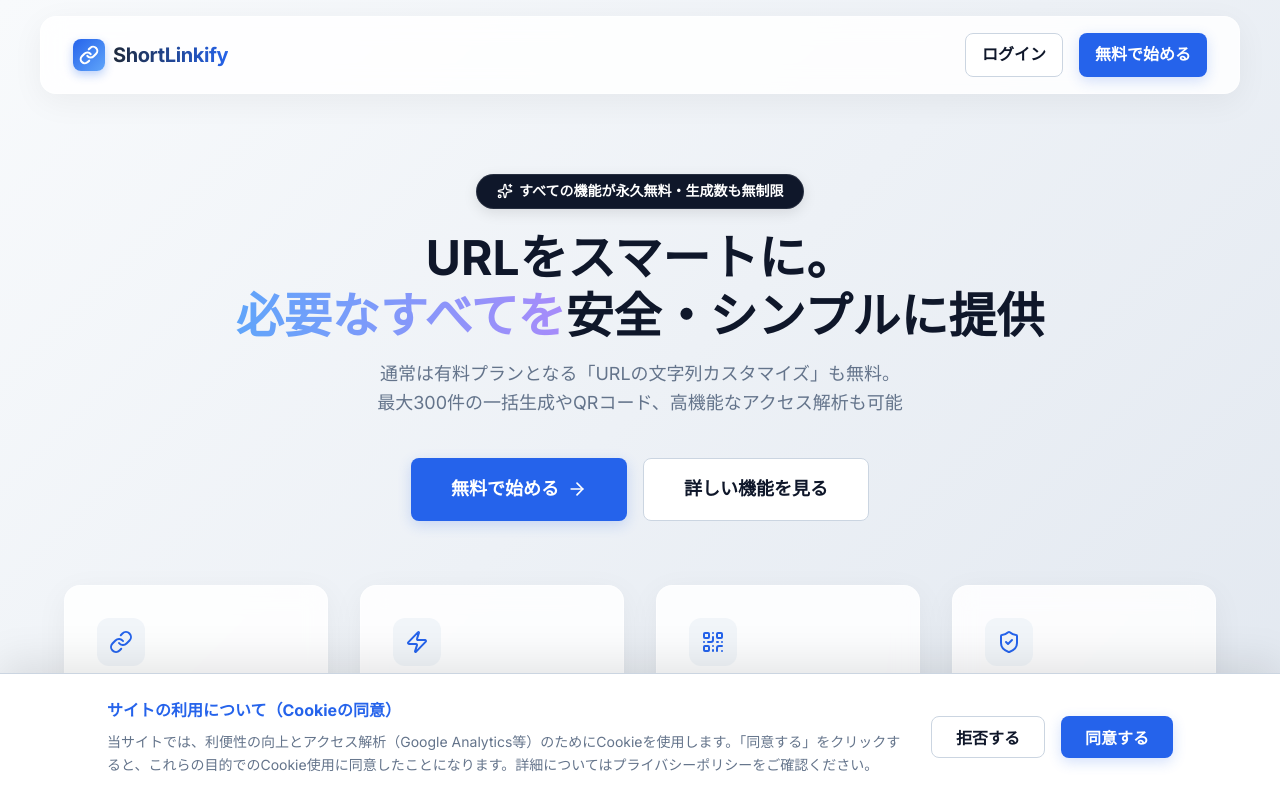
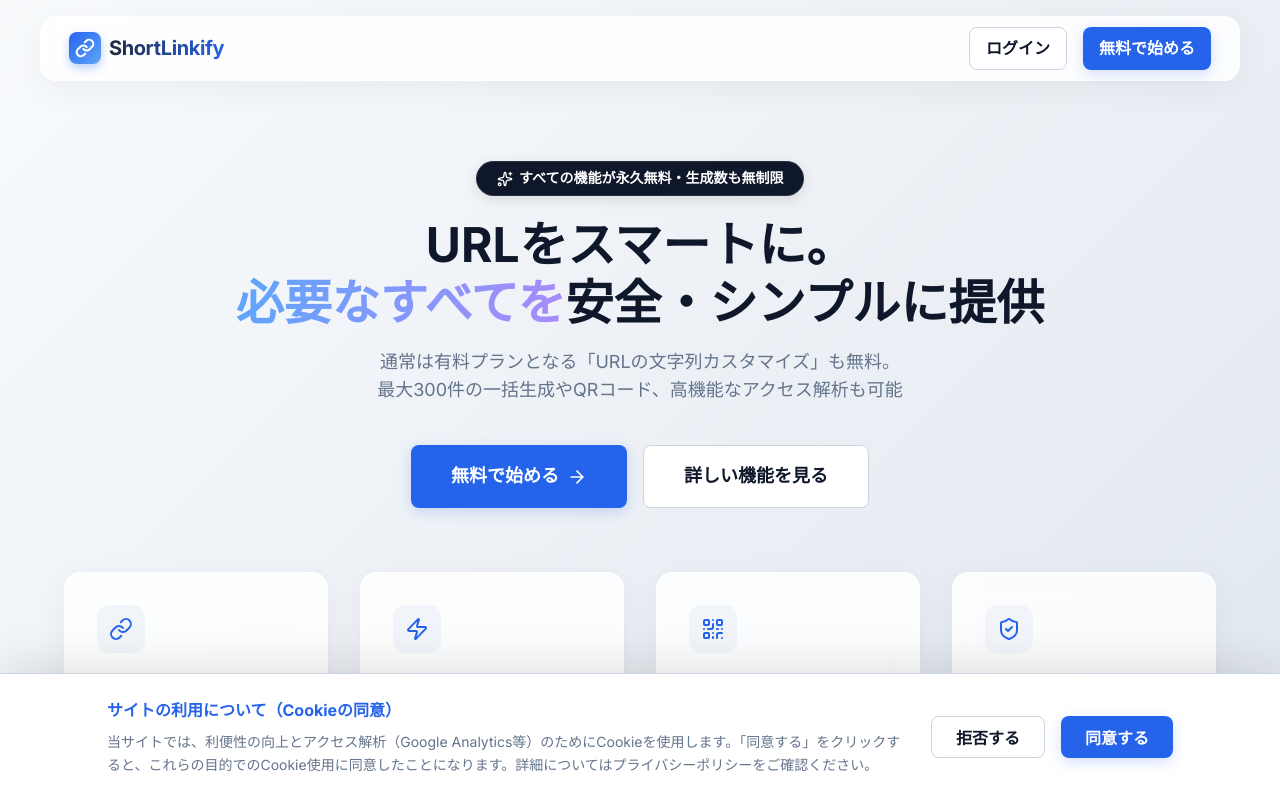
Before and after one commit to atsu449-cyber/shortlinkify, a Next.js app: page / in a window 1280 px wide. Shown: the top 798 px of the page. Built offline with nearby package versions, Linux system fonts and the light colour scheme; no server answers.

Commit message:
style: reduce vertical height of top navbar to make it sleeker

```diff
--- a/src/app/layout.tsx
+++ b/src/app/layout.tsx
@@ -55,7 +55,7 @@ export default async function RootLayout({
           display: 'flex',
           justifyContent: 'space-between',
           alignItems: 'center',
-          padding: '1rem 2rem',
+          padding: '0.6rem 1.75rem',
           margin: '1rem auto 2rem',
           maxWidth: '1200px',
           width: 'calc(100% - 2rem)'
```
